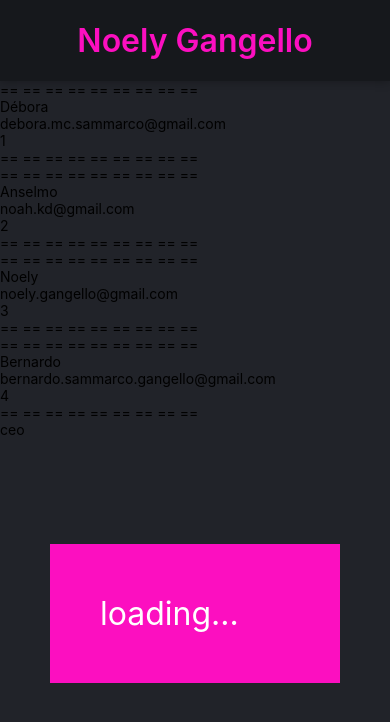
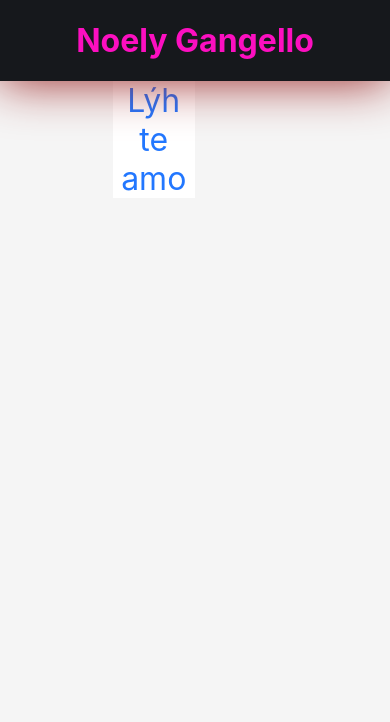
Before and after one commit to c-rn/0, a React Native app: screen / in a window 390 px wide. Shown: the top 722 px of the page. Built offline with nearby package versions, Linux system fonts and the light colour scheme.

Commit message:
@Ceo-Sammarco - Sat 30 Mar 2024

```diff
--- a/App.js
+++ b/App.js
@@ -2,68 +2,45 @@
 
 import React from "react";
 import { StatusBar } from "expo-status-bar";
+import {
+   StyleSheet,
+   View, Text
+} from "react-native";
 import AppBar from "./src/lib/Appbar";
-import Welcome from "./src/lib/welcome";
-import Loading from "./src/lib/loading";
-import { StyleSheet, Text, View } from "react-native";
+
 
 export default function App() {
    const styles = StyleSheet.create(
       {
          app: {
             flex: 1,
+            backgroundColor: "#f5f5f5",
+            alignItems: "center",
+            justifyContent: "center",
+         },
+         home: {
+            flex: 1,
+
+         },
+         oi: {
+            fontSize: 32,
             backgroundColor: "#fff",
+            width: "50%",
+            // height: "50%",
+            aspectRatio: "1 / 1",
+            color: "#27f",
+            textAlign: "center",
          },
-         body: {
-            flex: 1,
-            backgroundColor: "#212329",
-         },
-         bg: { backgroundColor: "#212329", width: "100%", }
       }
    );
-   let names = [
-      {
-         id: 1,
-         name: "Débora",
-         email: "debora.mc.sammarco@gmail.com",
-      },
-      {
-         id: 2,
-         name: "Anselmo",
-         email: "noah.kd@gmail.com",
-      },
-      {
-         id: 3,
-         name: "Noely",
-         email: "noely.gangello@gmail.com",
-      },
-      {
-         id: 4,
-         name: "Bernardo",
-         email: "bernardo.sammarco.gangello@gmail.com",
-      },
-   ];
+
 
    return( <>
       <View style={ styles.app }>
          <StatusBar style={ { backgroundColor: "#1b1d22", } } />
          <AppBar />
-         <View style={ styles.body }>
-
-            {
-               names.map( person => {
-                  console.log( { person: person.name } );
-                  return( <>
-                     <Text>{ "== == == == == == == == ==" }</Text>
-                     <Welcome key={ Math.random() + 100000 } name={ person.name } />
-                     <Text>{ person.email }</Text>
-                     <Text>{ person.id }</Text>
-                     <Text>{ "== == == == == == == == ==" }</Text>
-                  </> );
-               } )
-            }
-            <Welcome name="ceo" />
-            <Loading />
+         <View style={ styles.home }>
+            <Text style={ styles.oi }>Lýh te amo</Text>
          </View>
       </View>
    </> );
--- a/src/lib/Appbar.js
+++ b/src/lib/Appbar.js
@@ -15,8 +15,9 @@ export default function AppBar() {
             width: "100%",
             height: 81,
             backgroundColor: "#16181c",
-            boxShadow: "#0005 0px 0px 10px",
+            boxShadow: "#922 0px 0px 50px",
             zIndex: 9,
+            elevation: 5,
          },
          home: {
             height: "100%",
@@ -24,18 +25,15 @@ export default function AppBar() {
          },
          options: {
             flex: .1,
-            // height: "100%",
-            // aspectRatio: 1,
          },
          central: {
-            // flex: 1,
             flex: .8,
-            alignContent: "center",
+            alignItems: "center",
             justifyContent: "center",
          },
          title: {
             fontSize: 32,
-            fontWeight: 600,
+            fontWeight: "bold",
             color: "#fc0fc0",
             margin: "auto",
          },
```
Also changed, not shown: template.html (added, +26 -0 lines), 1 other file (tests, documents, lock files or other folders).
